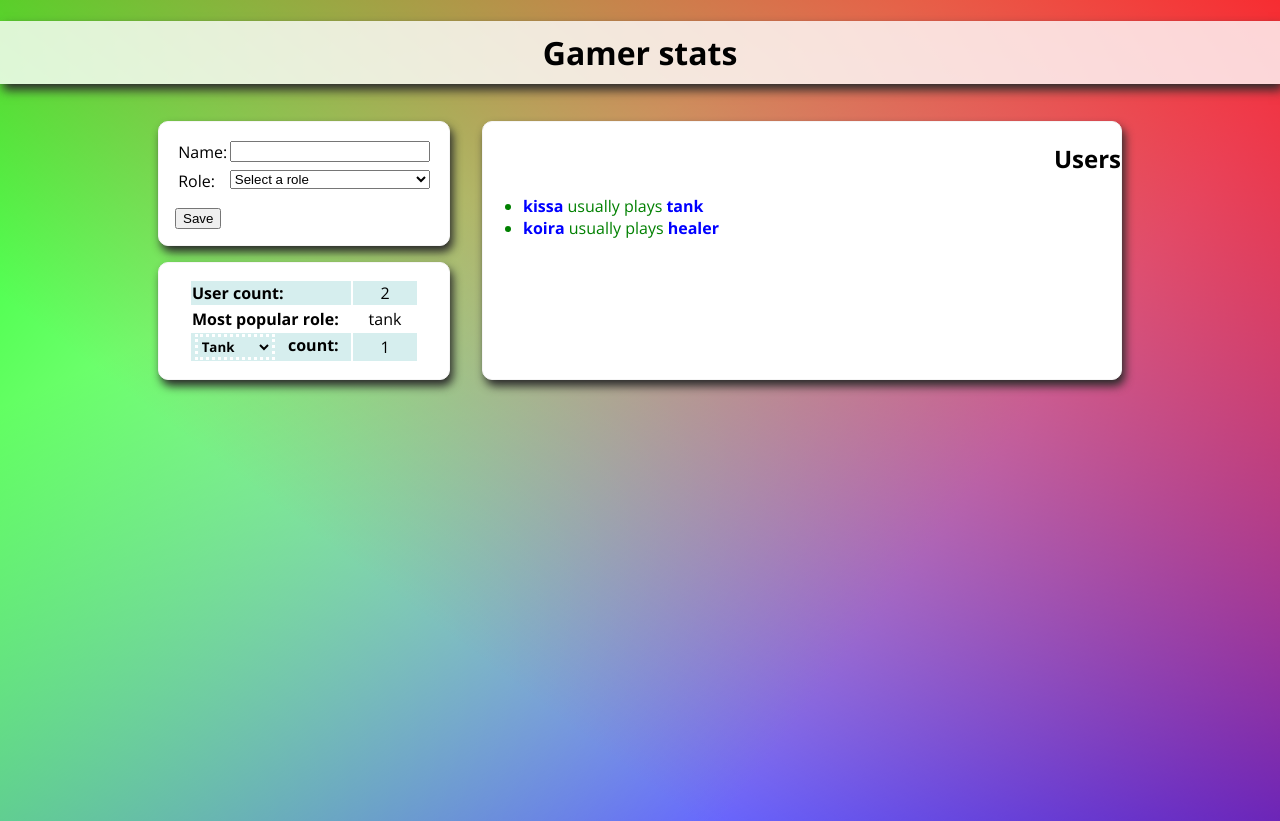
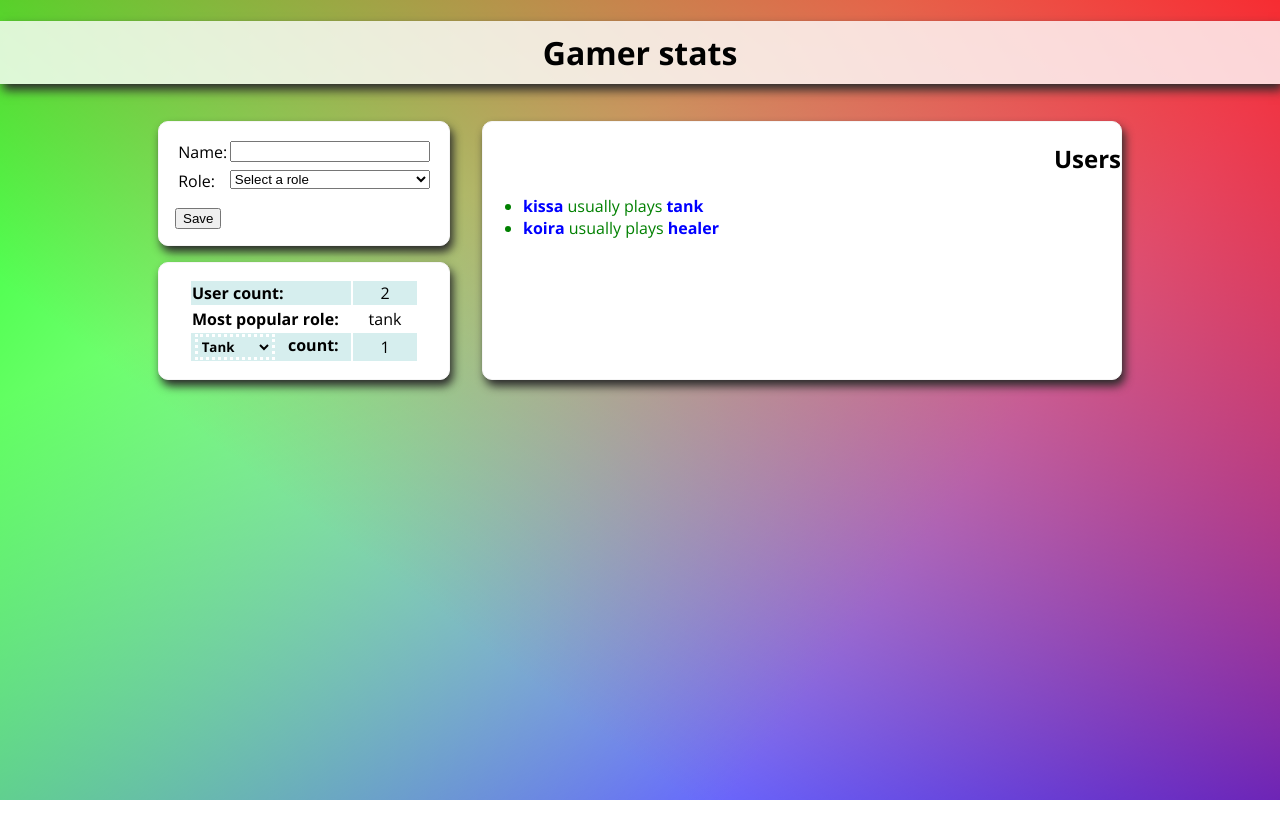
Before and after one commit to johtoryhma/supreme-happiness, a React (Create React App) app: page / in a window 1280 px wide. After the commit the page ends 800 px from the top, so only its background shows below. Built offline with nearby package versions, Linux system fonts and the light colour scheme.

Commit message:
changed background to stick and divs scroll on it

```diff
--- a/src/App.css
+++ b/src/App.css
@@ -21,6 +21,13 @@ body {
 *:before,
 *:after {
   box-sizing: inherit;
+}
+
+.root-container {
+  display: block;
+  width: 100vw;
+  height: 100vh;
+  overflow: scroll;
 }
 
 .main-container {
--- a/src/App.js
+++ b/src/App.js
@@ -39,7 +39,7 @@ function App() {
   };
 
   return (
-    <div>
+    <div className="root-container">
       <Header text="Gamer stats" />
       <div className="main-container">
         <div className="fs-container">
```
